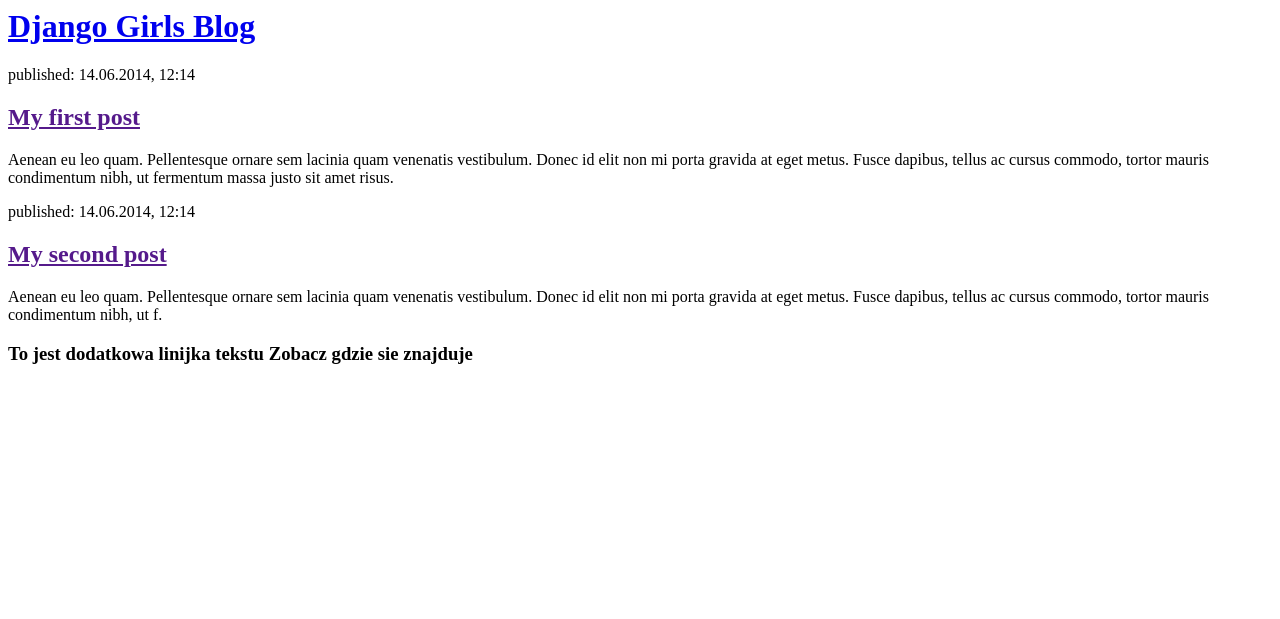
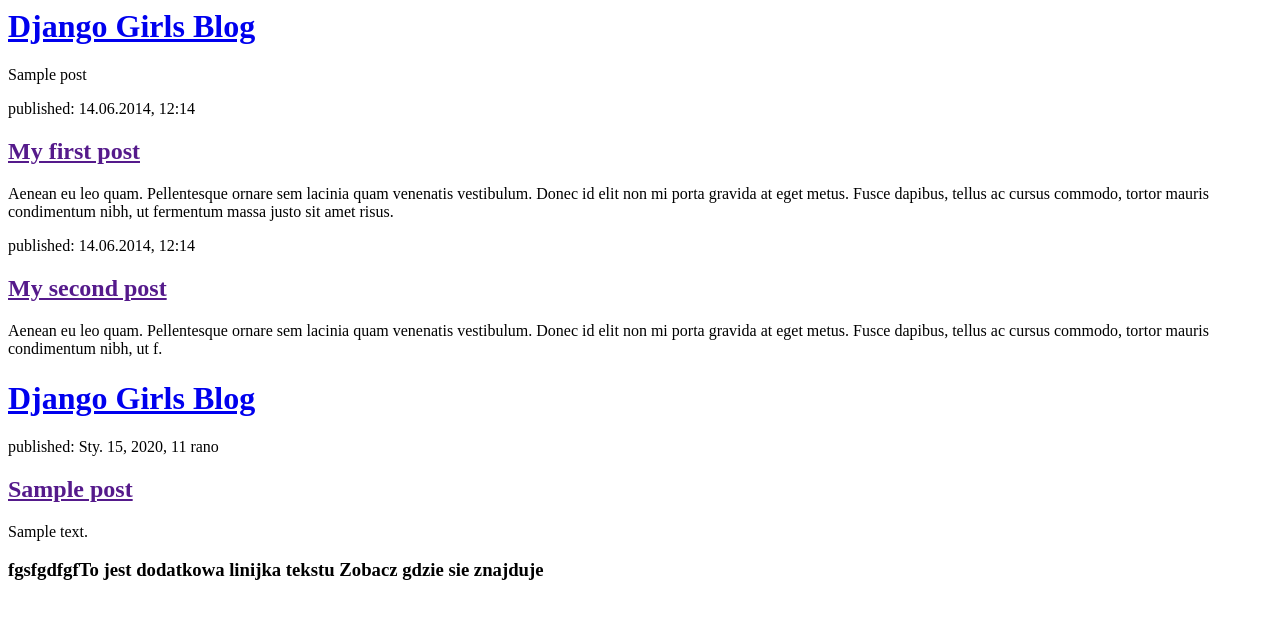
Before and after one commit to czadur/my-first-blog, a Django app: template blog/templates/blog/post_list.html in a window 1280 px wide. Shown: the top 619 px of the page. Run offline with Django 3.2, Linux system fonts and the light colour scheme; the template is opened without the code that fills it: values that come from a table or form of the project are taken from there, others are empty; tables that the repository leaves empty hold one stand-in row (values such as "Sample post").

Commit message:
Dodano wpisy tytuly linki

```diff
--- a/blog/templates/blog/post_list.html
+++ b/blog/templates/blog/post_list.html
@@ -5,6 +5,7 @@
     <body>
         <div>
             <h1><a href="/">Django Girls Blog</a></h1>
+{{post}}
         </div>
 
         <div>
@@ -14,12 +15,28 @@
         </div>
 
         <div>
+
             <p>published: 14.06.2014, 12:14</p>
             <h2><a href="">My second post</a></h2>
             <p>Aenean eu leo quam. Pellentesque ornare sem lacinia quam venenatis vestibulum. Donec id elit non mi porta gravida at eget metus. Fusce dapibus, tellus ac cursus commodo, tortor mauris condimentum nibh, ut f.</p>
         </div>
 
 
-<h3> To jest dodatkowa linijka tekstu Zobacz gdzie sie znajduje</h3>
+
+<div>
+    <h1><a href="/">Django Girls Blog</a></h1>
+</div>
+
+{% for post in posts %}
+    <div>
+        <p>published: {{ post.published_date }}</p>
+        <h2><a href="">{{ post.title }}</a></h2>
+        <p>{{ post.text|linebreaksbr }}</p>
+    </div>
+{% endfor %}
+
+
+
+<h3> fgsfgdfgfTo jest dodatkowa linijka tekstu Zobacz gdzie sie znajduje</h3>
     </body>
 </html>
--- a/blog/views.py
+++ b/blog/views.py
@@ -1,7 +1,9 @@
 from django.shortcuts import render
+from django.utils import timezone
+from .models import Post
 
 # Create your views here.
 
-
 def post_list(request):
-    return render(request, 'blog/post_list.html', {})
+    posts = Post.objects.filter(published_date__lte=timezone.now()).order_by('published_date')
+    return render(request, 'blog/post_list.html', {'posts':posts})
```
